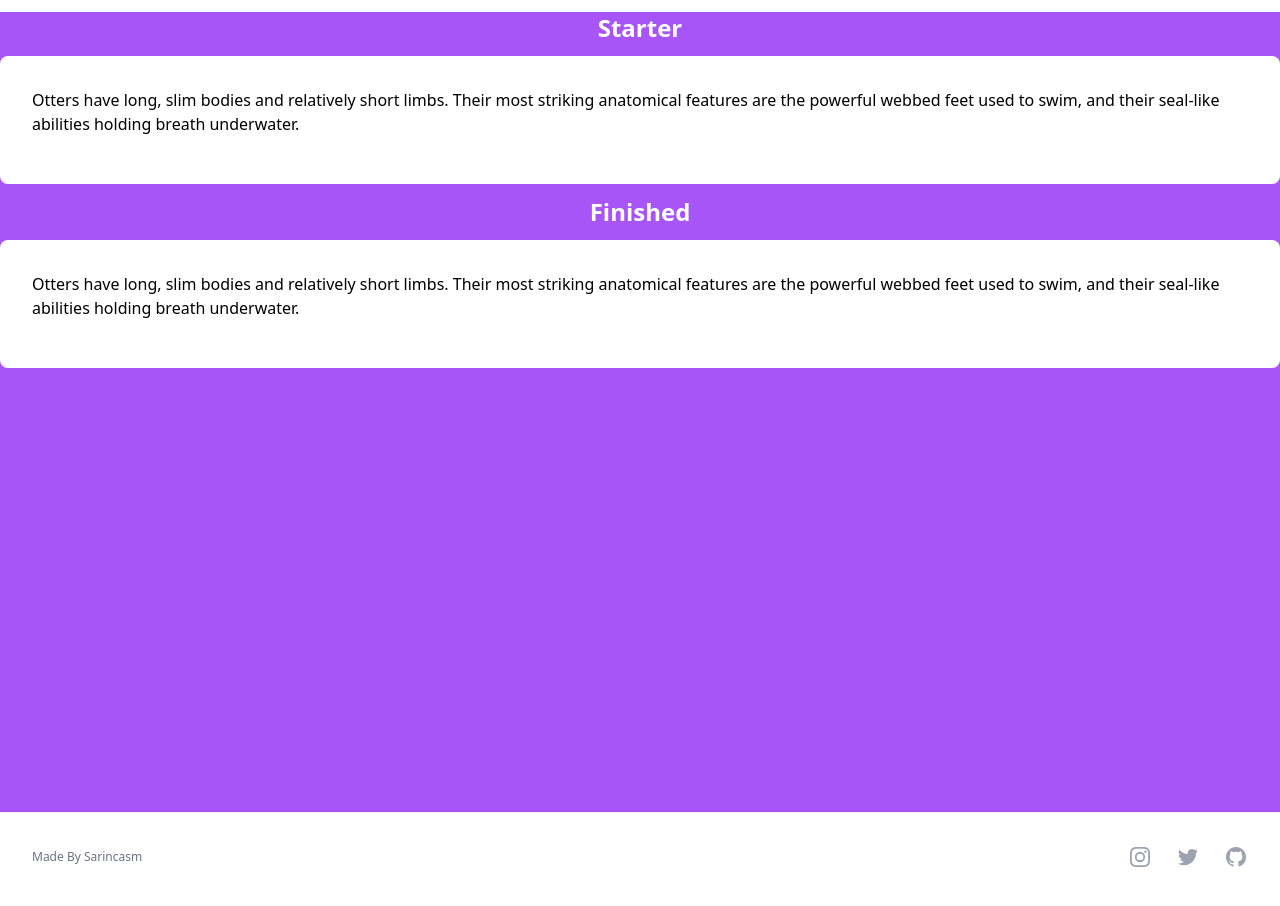
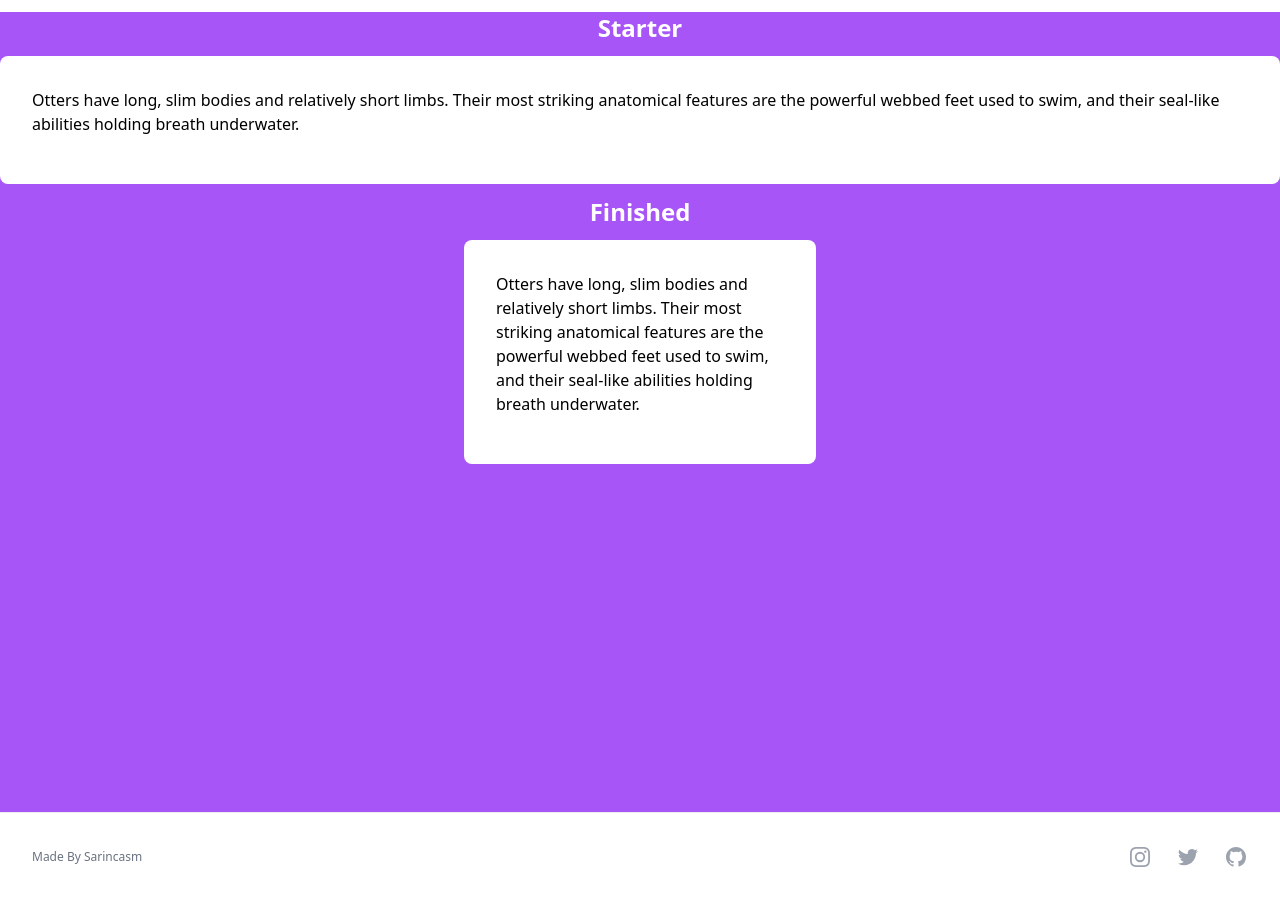
Before and after one commit to sarincasm/jar-of-dirt, a Next.js app in the folder style/css-fundamentals/: page /rendering-logic-i/flow-layout/max-width-wrapper in a window 1280 px wide. Shown: the top 906 px of the page. Built offline with nearby package versions, Linux system fonts and the light colour scheme.

Commit message:
CSS Fundamentals Flow Layout Width Wrapper : Done

```diff
--- a/style/css-fundamentals/app/rendering-logic-i/flow-layout/max-width-wrapper/page.tsx
+++ b/style/css-fundamentals/app/rendering-logic-i/flow-layout/max-width-wrapper/page.tsx
@@ -15,7 +15,7 @@ function renderStarter() {
 
 function renderDone() {
 	return (
-		<section>
+		<section className="px-4 max-w-sm mx-auto">
 			<div className="bg-white p-8 rounded-lg">
 				<p className="mb-4">
 					Otters have long, slim bodies and relatively short limbs. Their
```
